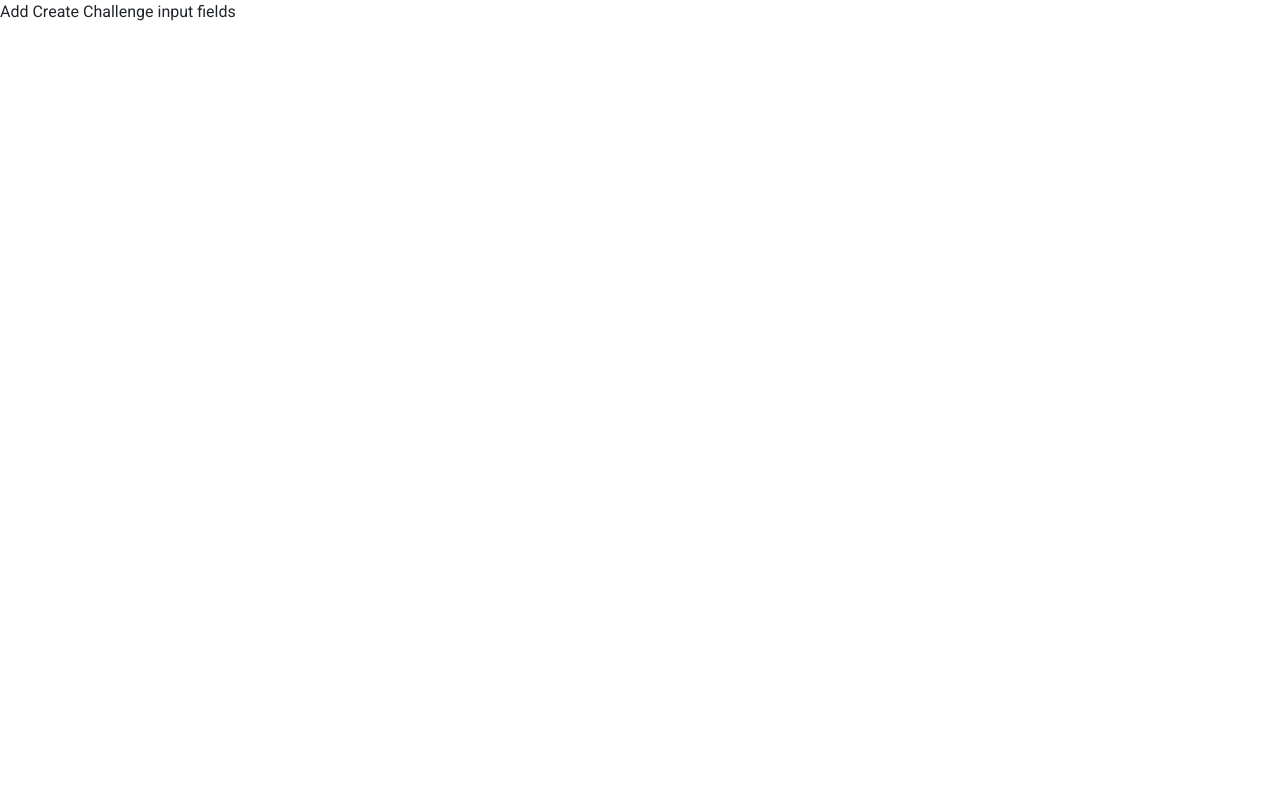
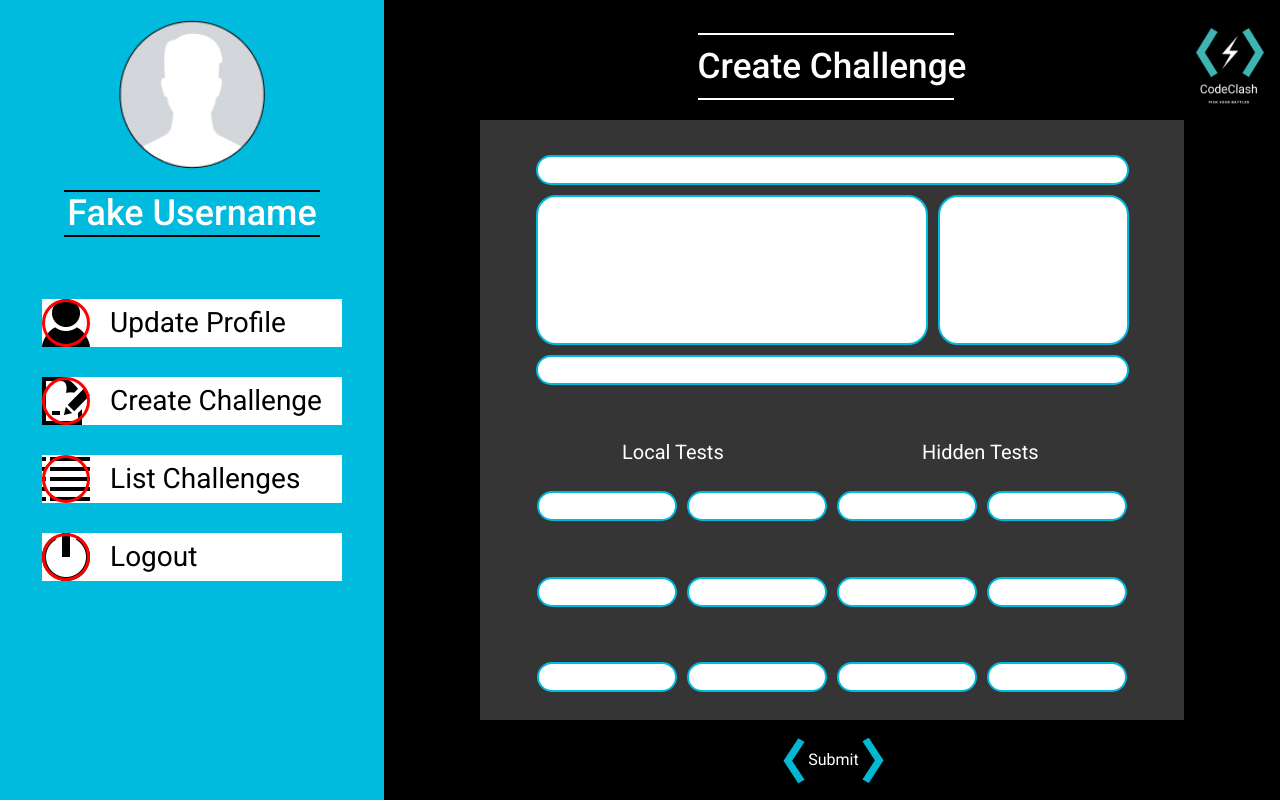
Before and after one commit to mohamed-youssef-bou/CodeClashFrontend, a React (Create React App) app: page /create_challenge in a window 1280 px wide. Built offline with nearby package versions, Linux system fonts and the light colour scheme.

Commit message:
completed nav bar styling and CreateChallenge page design

```diff
--- /dev/null
+++ b/src/components/CreateChallengePage.css
@@ -0,0 +1,107 @@
+*,
+*::before,
+*::after {
+  box-sizing: border-box;
+}
+
+:root {
+  --clr-grey: #353535;
+  --clr-accent: #00bbdd;
+}
+
+.title-create {
+  margin: 10px 0px;
+  font-size: 2.2rem;
+}
+
+.title-create::before,
+.title-create::after {
+  margin: 10px 0px;
+  display: block;
+  content: " ";
+  height: 0px;
+  width: 20vw;
+  border: 1px solid white;
+  background-color: white;
+}
+
+.create-input {
+  border-radius: 20px;
+  border: solid 2px var(--clr-accent);
+  margin: 5px 5px;
+}
+
+.test-input {
+  max-width: 140px;
+}
+
+.createChallengePageSubcontainer {
+  display: flex;
+  flex-direction: column;
+  background-color: var(--clr-grey);
+  width: 55vw;
+  height: 75vh;
+}
+
+.createChallengePageInputFields {
+  display: grid;
+  grid-template-columns: 1fr 1fr 1fr;
+  grid-template-rows: 100px 100px 100px;
+}
+
+.challengeNameInput,
+.challengeSignatureInput {
+  grid-column: 1 / 4;
+}
+
+.challengeDescriptionInput {
+  grid-column: 1 / 3;
+  height: 150px;
+}
+
+.challengeLanguageInput {
+  grid-column: 3 / 4;
+  height: 150px;
+}
+
+.createChallengeTestsContainer {
+  display: flex;
+}
+
+.localTestsContainer,
+.hiddenTestsContainer {
+  display: flex;
+  flex-direction: column;
+}
+
+.test-label {
+  font-size: 1.25rem;
+  justify-self: start;
+}
+
+.localTestsSubcontainer,
+.hiddenTestsSubcontainer {
+  display: flex;
+  flex-direction: column;
+}
+
+.localTestsEntryContainer,
+.hiddenTestsEntryContainer {
+  display: flex;
+}
+
+.arrow {
+  height: 50px;
+  width: auto;
+}
+
+.submitButton {
+  font-size: 1rem;
+  background-color: black;
+  color: white;
+}
+
+.submitButton:hover {
+  background-color: black;
+  border: none;
+}
--- a/src/components/CreateChallengePage.js
+++ b/src/components/CreateChallengePage.js
@@ -1,20 +1,99 @@
-import React, { Component } from 'react';
+import React, { Component } from "react";
+import "./ListAllChallengesPage.css";
+import "./CreateChallengePage.css";
 
 export class CreateChallengePage extends Component {
-    constructor(props) {
-      super(props);
-      this.state = {
+  constructor(props) {
+    super(props);
+    this.state = {};
+  }
 
-      };
-
-    }
-
-    render () {
-      return (
-        <div>
-          Add Create Challenge input fields
+  render() {
+    return (
+      <div class="massiveContainer">
+        <div class="navLeft">
+          <div class="profilePicture"></div>
+          <h1 class="username">Fake Username</h1>
+          <ul class="navBarList">
+            <li class="navBarListItem">
+              <div class="icon updateProfileIcon"></div>
+              <button class="navBarButton">Update Profile</button>
+            </li>
+            <li class="navBarListItem">
+              <div class="icon createChallengeIcon"></div>
+              <button class="navBarButton">Create Challenge</button>
+            </li>
+            <li class="navBarListItem">
+              <div class="icon listChallengesIcon"></div>
+              <button class="navBarButton">List Challenges</button>
+            </li>
+            <li class="navBarListItem">
+              <div class="icon logoutIcon"></div>
+              <button class="navBarButton">Logout</button>
+            </li>
+          </ul>
         </div>
-      )
-    }
+        <div class="challengesPageContainer">
+          <div class="logoChallengesPage"></div>
+          <h1 class="title-create">Create Challenge</h1>
+          <div class="createChallengePageSubcontainer">
+            <div class="createChallengePageInputFields">
+              <input class="challengeNameInput create-input"></input>
+              <input class="challengeDescriptionInput  create-input"></input>
+              <input class="challengeLanguageInput create-input"></input>
+              <input class="challengeSignatureInput create-input"></input>
+            </div>
+            <div class="createChallengeTestsContainer">
+              <div class="localTestsContainer">
+                <label class="test-label">Local Tests</label>
+                <div class="localTestsSubcontainer">
+                  <div class="localTestsEntryContainer">
+                    <input class="localTestInput create-input test-input"></input>
+                    <input class="localTestOutput create-input test-input"></input>
+                  </div>
+                  <div class="localTestsEntryContainer">
+                    <input class="localTestInput create-input test-input"></input>
+                    <input class="localTestOutput create-input test-input"></input>
+                  </div>
+                  <div class="localTestsEntryContainer">
+                    <input class="localTestInput create-input test-input"></input>
+                    <input class="localTestOutput create-input test-input"></input>
+                  </div>
+                </div>
+              </div>
+              <div class="hiddenTestsContainer">
+                <label class="test-label">Hidden Tests</label>
+                <div class="hiddenTestsSubcontainer">
+                  <div class="hiddenTestsEntryContainer">
+                    <input class="hiddenTestInput create-input test-input"></input>
+                    <input class="hiddenTestOutput create-input test-input"></input>
+                  </div>
+                  <div class="hiddenTestsEntryContainer">
+                    <input class="hiddenTestInput create-input test-input"></input>
+                    <input class="hiddenTestOutput create-input test-input"></input>
+                  </div>
+                  <div class="hiddenTestsEntryContainer">
+                    <input class="hiddenTestInput create-input test-input"></input>
+                    <input class="hiddenTestOutput create-input test-input"></input>
+                  </div>
+                </div>
+              </div>
+            </div>
+          </div>
+          <button class="submitButton">
+            <img
+              className="left arrow"
+              src={require("../assets/leftArrow.png")}
+            />
+            Submit
+            <img
+              className="right arrow"
+              src={require("../assets/rightArrow.png")}
+            />
+          </button>
+        </div>
+      </div>
+    );
+  }
 }
 export default CreateChallengePage;
--- a/src/components/ListAllChallengesPage.css
+++ b/src/components/ListAllChallengesPage.css
@@ -45,7 +45,7 @@
 .navBarListItem {
   display: flex;
   background-color: white;
-  margin: 20px 0px;
+  margin: 30px 0px;
 }
 
 .navBarButton {
```
Also changed, not shown: src/assets/profilePic.PNG (added).
